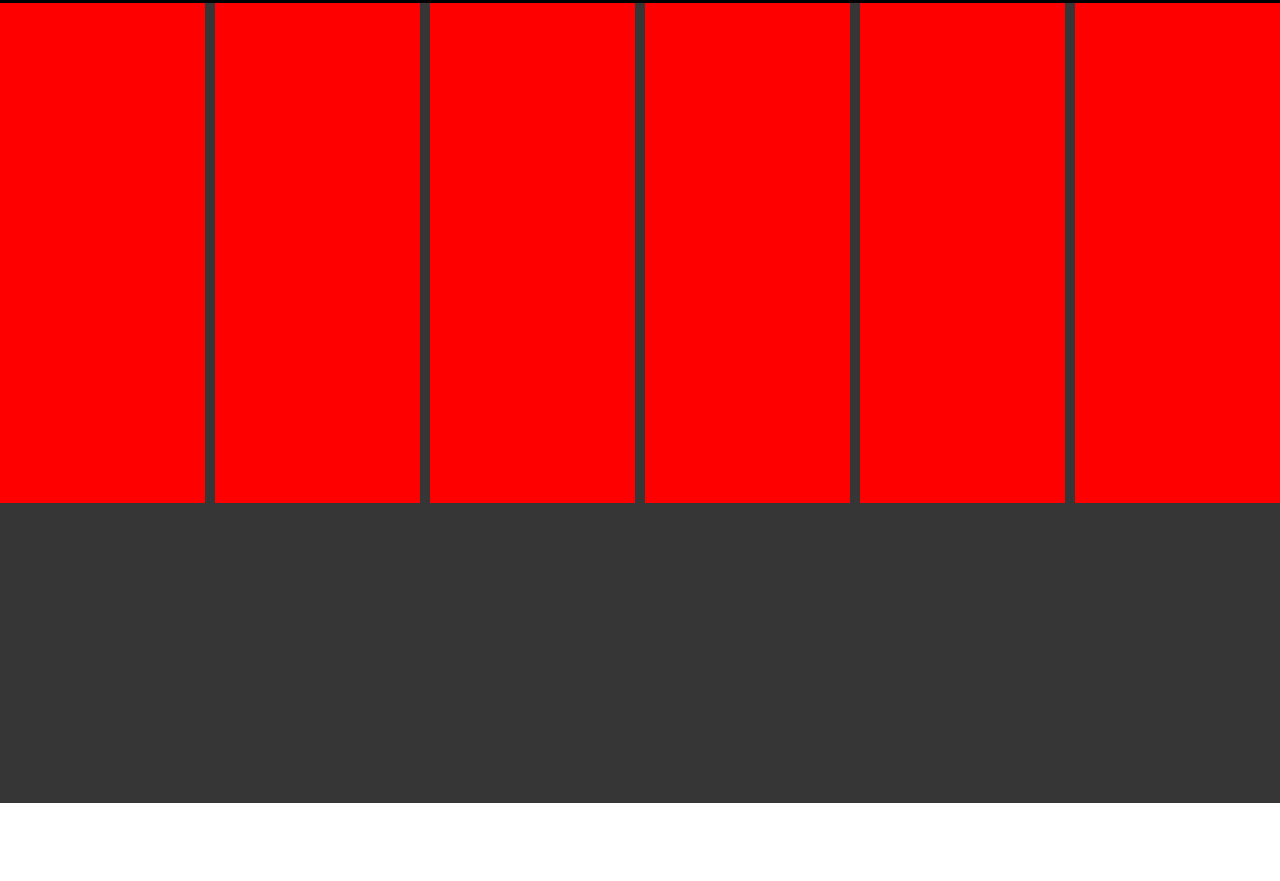
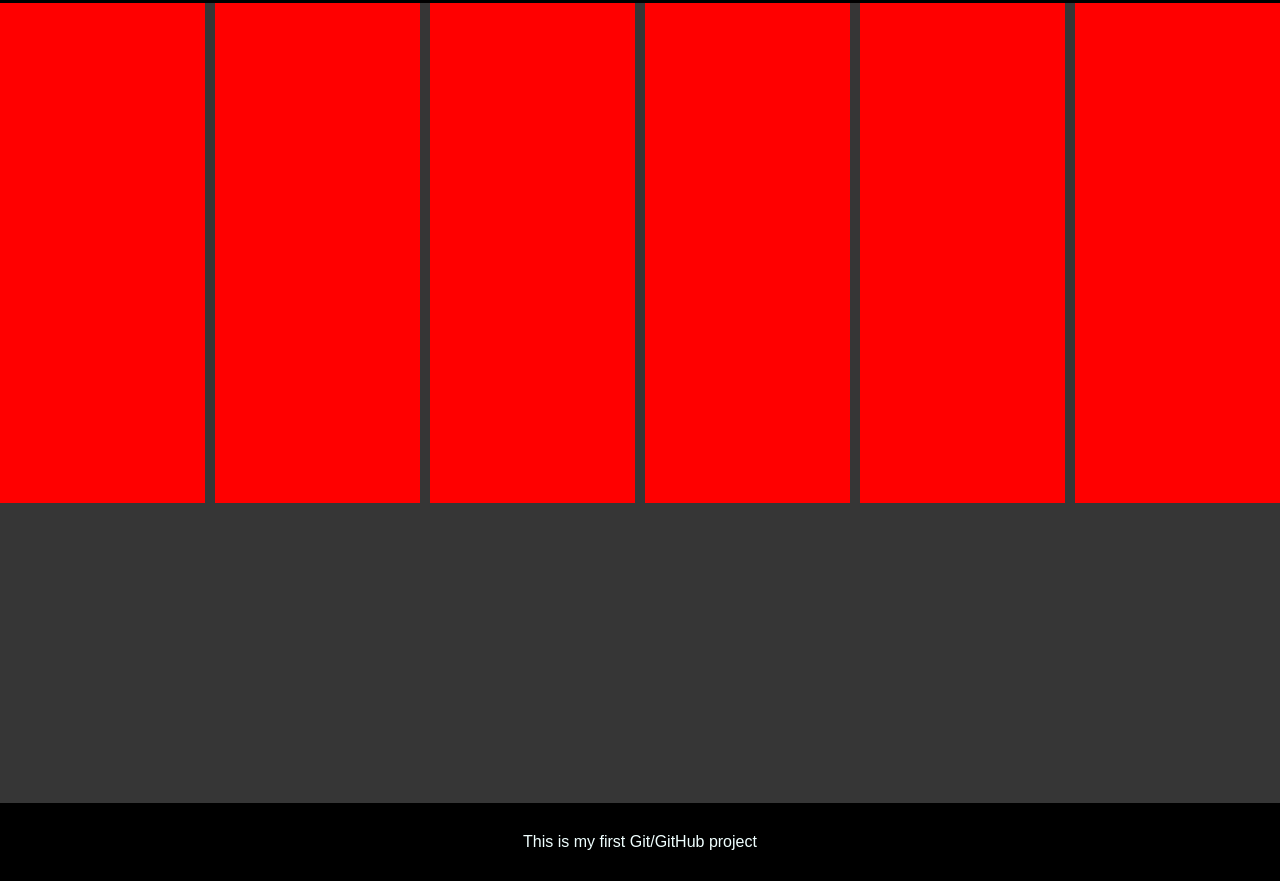
Before and after one commit to Makst3r/First-repository, a plain HTML site: page index.html in a window 1280 px wide. Shown: the part 497-1378 px from the top of the page. Before the commit the page ends 1300 px from the top, so only its background shows below. Drawn offline with Linux system fonts and the light colour scheme.

Commit message:
Last Commit

```diff
--- a/index.html
+++ b/index.html
@@ -44,5 +44,9 @@
             <div class="main__item"></div>
         </div>
     </main>
+
+    <footer class="footer">
+        <p>This is my first Git/GitHub project</p>
+    </footer>
 </body>
 </html>
--- a/style/style.css
+++ b/style/style.css
@@ -94,3 +94,14 @@ h1 {
     height: 500px;
     background: red;
 }
+
+.footer {
+    background: black;
+    padding: 30px;
+    display: flex;
+    justify-content: center;
+}
+
+.footer p {
+    color: azure;
+}
```
